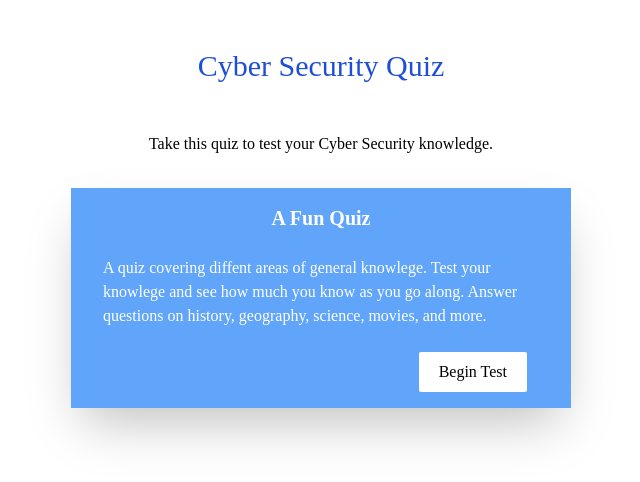
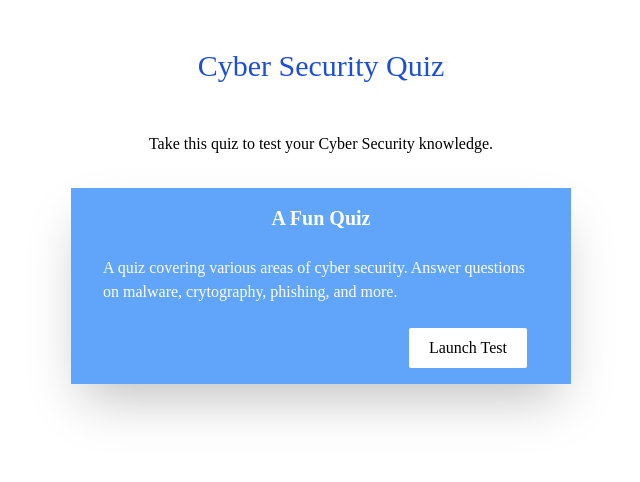
Before and after one commit to sangramrath/CSQA, a Next.js app: page / in a window 1280 px wide. Shown: the top 482 px of the page, without its empty margins (319-959 px from the left). Built offline with nearby package versions, Linux system fonts and the light colour scheme.

Commit message:
Update Quizselection.jsx

```diff
--- a/components/Quizselection.jsx
+++ b/components/Quizselection.jsx
@@ -17,13 +17,12 @@ const Quizselection = () => {
             <div className=" w-[500px] px-8 py-4 shadow-2xl bg-blue-400 text-white flex justify-center items-center flex-col gap-6 ">
               <h1 className=" font-extrabold text-xl ">A Fun Quiz</h1>
               <p>
-                A quiz covering diffent areas of general knowlege. Test your
-                knowlege and see how much you know as you go along. Answer
-                questions on history, geography, science, movies, and more.
+                A quiz covering various areas of cyber security. Answer
+                questions on malware, crytography, phishing, and more.
               </p>
               <div className="w-full flex justify-end pr-3">
                 <button className=" bg-white px-5 py-2 rounded-sm text-black hover:cursor-pointer ">
-                  <Link href="/test" >Begin Test</Link>
+                  <Link href="/test" >Launch Test</Link>
                 </button>
               </div>
             </div>
```
